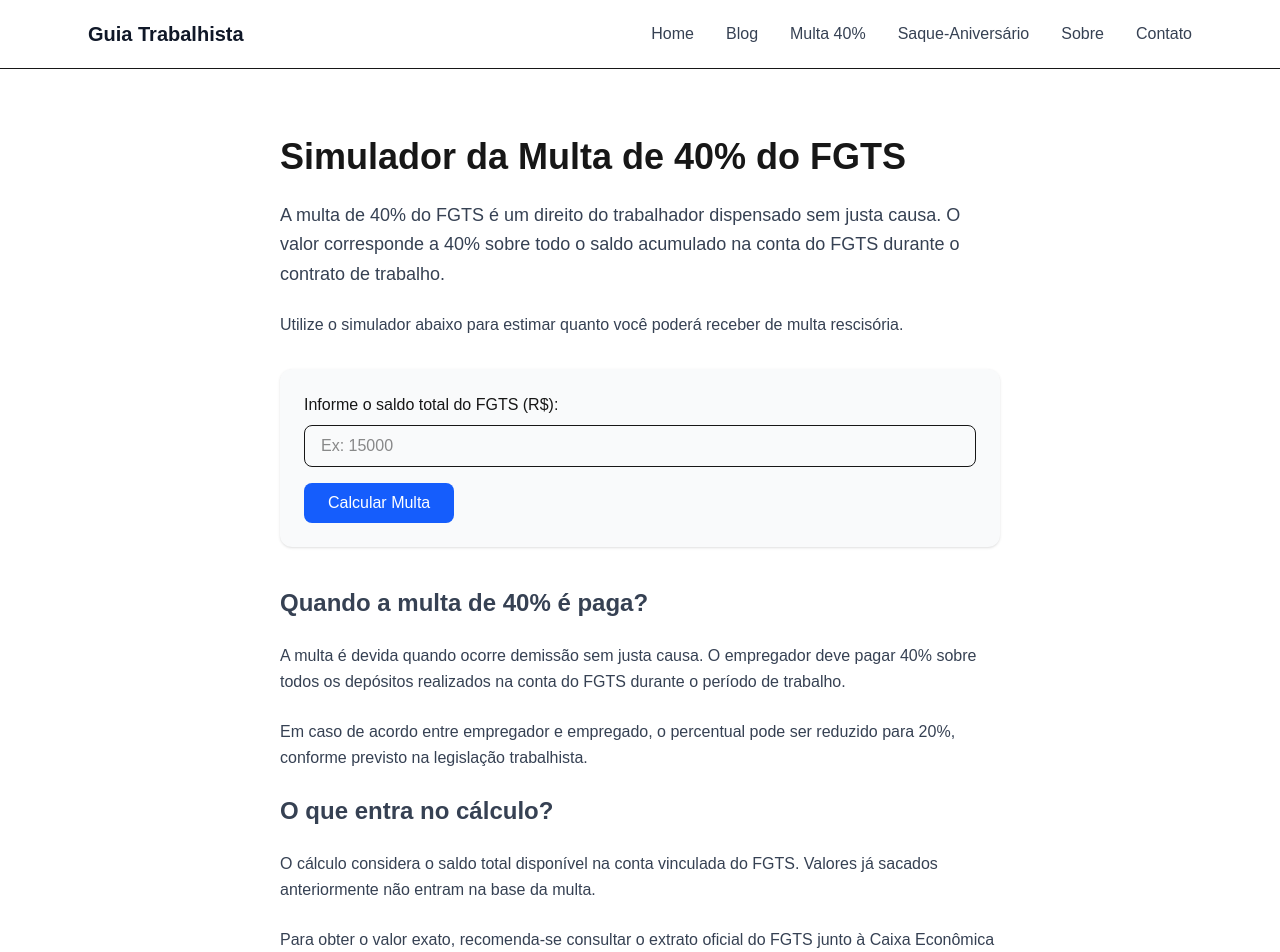
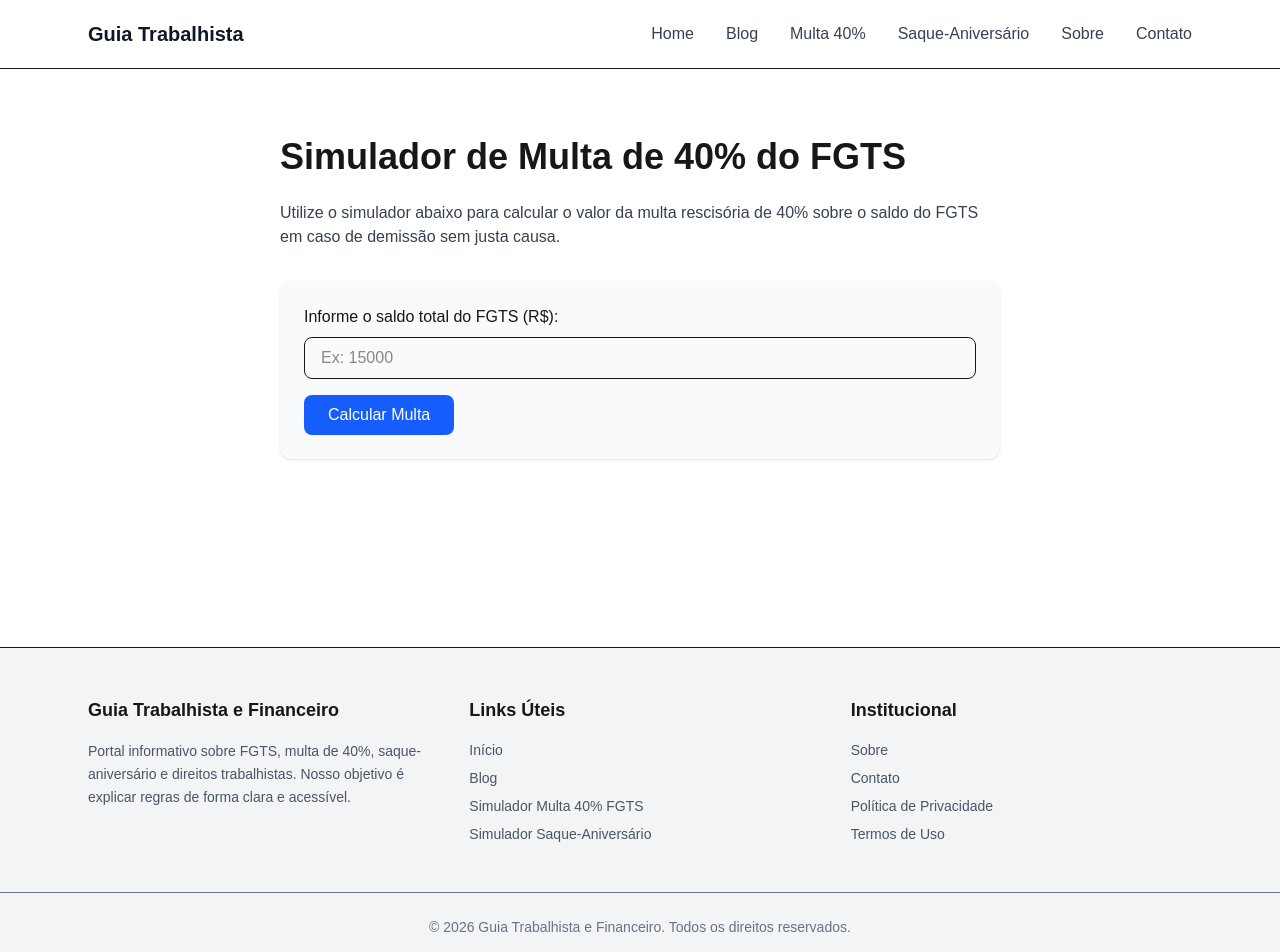
Before and after one commit to gustavo-fonseca-valle/simulador-fgts, a Next.js app: page /simuladores/multa-40 in a window 1280 px wide. Shown: the top 952 px of the page. Built offline with nearby package versions, Linux system fonts and the light colour scheme.

Commit message:
Melhorias para AdSense

```diff
--- a/app/simuladores/multa-40/page.tsx
+++ b/app/simuladores/multa-40/page.tsx
@@ -1,6 +1,4 @@
 import Multa40Form from "./Multa40Form"
-
-import { useState } from "react"
 
 export const metadata = {
   title: "Simulador de Multa de 40% do FGTS",
@@ -9,72 +7,18 @@ export const metadata = {
 }
 
 export default function Multa40Page() {
-  const [saldo, setSaldo] = useState("")
-  const [resultado, setResultado] = useState<number | null>(null)
-
-  function calcularMulta(e: React.FormEvent) {
-    e.preventDefault()
-
-    const saldoNumerico = parseFloat(saldo.replace(",", "."))
-
-    if (!isNaN(saldoNumerico) && saldoNumerico > 0) {
-      const multa = saldoNumerico * 0.4
-      setResultado(multa)
-    } else {
-      setResultado(null)
-    }
-  }
-
   return (
     <main className="max-w-3xl mx-auto px-6 py-12">
       <h1 className="text-4xl font-bold mb-6">
-        Simulador da Multa de 40% do FGTS
+        Simulador de Multa de 40% do FGTS
       </h1>
 
-      <p className="text-lg text-gray-700 leading-relaxed mb-6">
-        A multa de 40% do FGTS é um direito do trabalhador dispensado sem justa
-        causa. O valor corresponde a 40% sobre todo o saldo acumulado na conta
-        do FGTS durante o contrato de trabalho.
-      </p>
-
       <p className="text-gray-700 mb-8">
-        Utilize o simulador abaixo para estimar quanto você poderá receber de
-        multa rescisória.
+        Utilize o simulador abaixo para calcular o valor da multa rescisória
+        de 40% sobre o saldo do FGTS em caso de demissão sem justa causa.
       </p>
 
       <Multa40Form />
-
-      {/* CONTEÚDO ADICIONAL */}
-      <section className="space-y-6 text-gray-700 leading-relaxed">
-        <h2 className="text-2xl font-semibold">
-          Quando a multa de 40% é paga?
-        </h2>
-
-        <p>
-          A multa é devida quando ocorre demissão sem justa causa. O empregador
-          deve pagar 40% sobre todos os depósitos realizados na conta do FGTS
-          durante o período de trabalho.
-        </p>
-
-        <p>
-          Em caso de acordo entre empregador e empregado, o percentual pode ser
-          reduzido para 20%, conforme previsto na legislação trabalhista.
-        </p>
-
-        <h2 className="text-2xl font-semibold">
-          O que entra no cálculo?
-        </h2>
-
-        <p>
-          O cálculo considera o saldo total disponível na conta vinculada do
-          FGTS. Valores já sacados anteriormente não entram na base da multa.
-        </p>
-
-        <p>
-          Para obter o valor exato, recomenda-se consultar o extrato oficial do
-          FGTS junto à Caixa Econômica Federal.
-        </p>
-      </section>
     </main>
   )
 }
```
